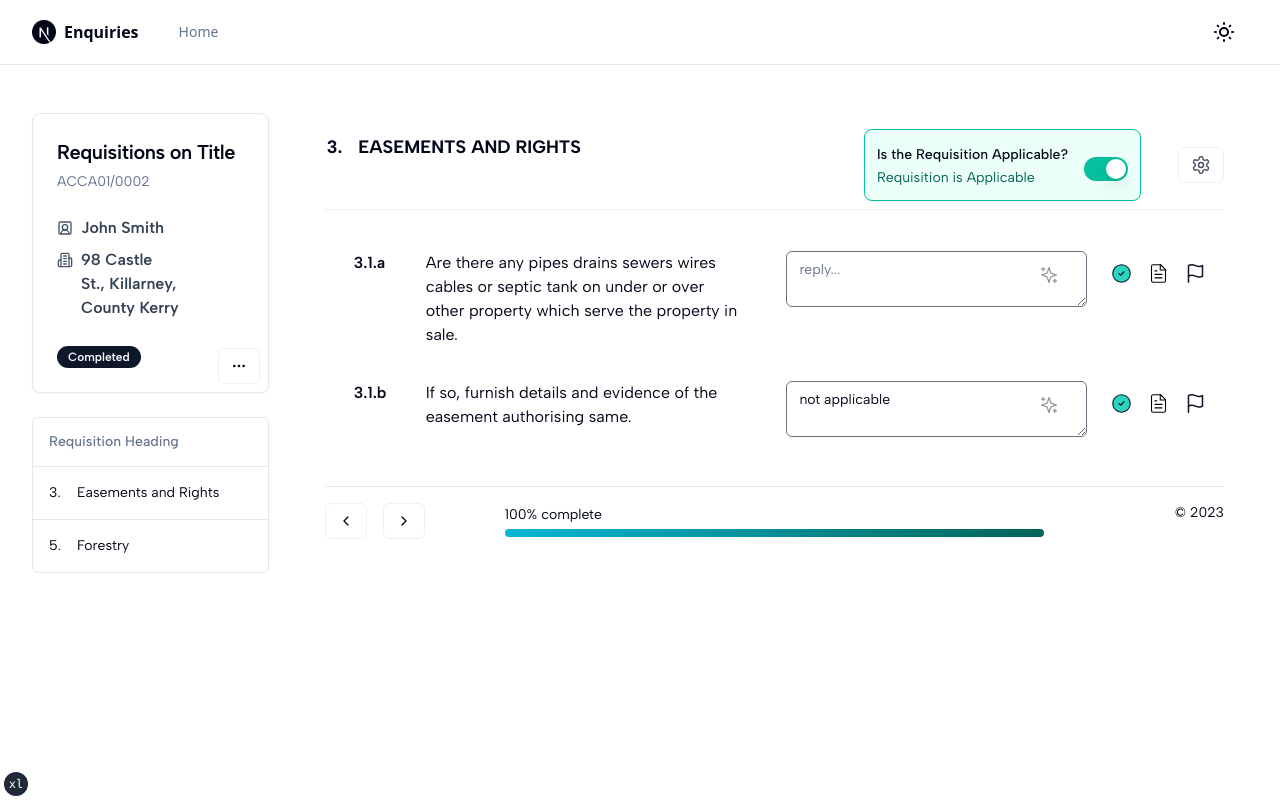
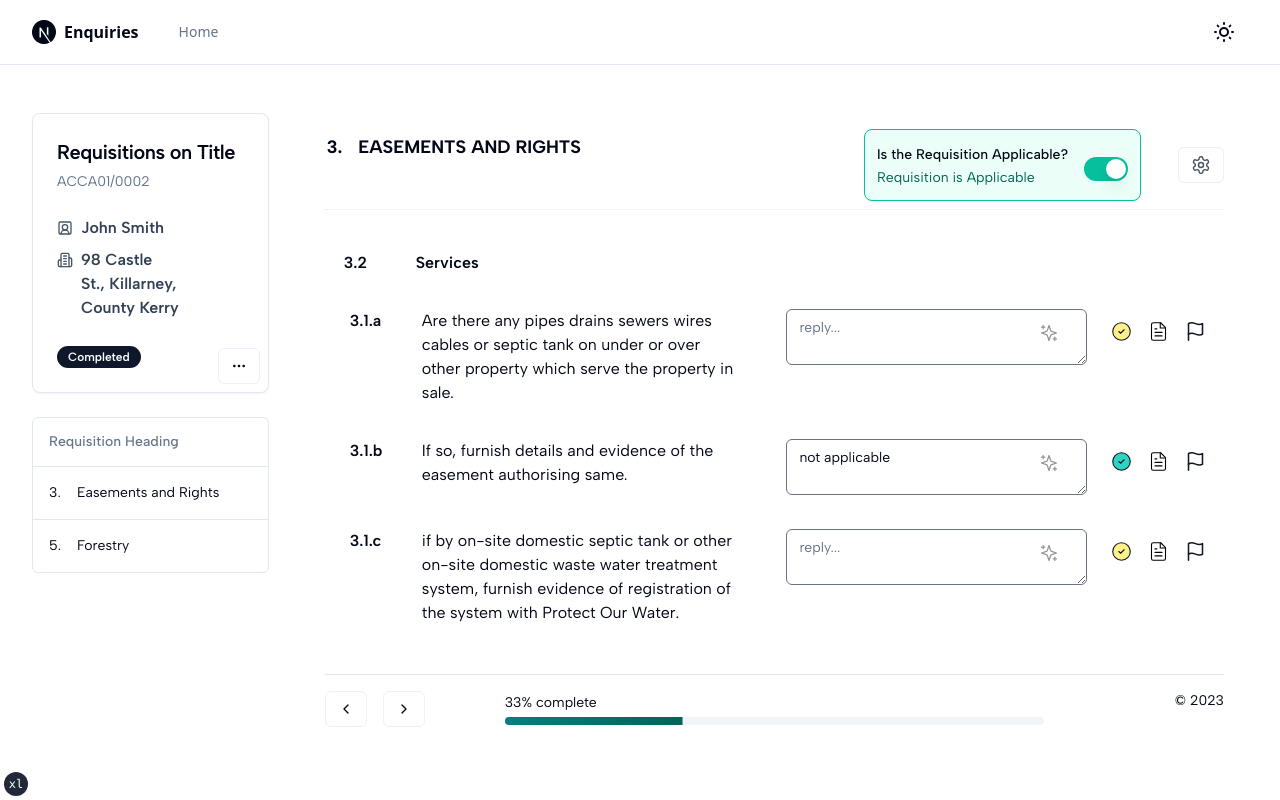
Before and after one commit to kanejoe/enquiries, a Next.js app: page /atomic_requisition in a window 1280 px wide. Built offline with nearby package versions, Linux system fonts and the light colour scheme.

Commit message:
finding a quashing a bug

```diff
--- a/app/atomic_requisition/AtomicRequisition.tsx
+++ b/app/atomic_requisition/AtomicRequisition.tsx
@@ -1,5 +1,3 @@
-import { CheckCircle, FileText } from "lucide-react"
-
 import { cn } from "@/lib/utils"
 
 import { FlaggedForm } from "./FlaggedForm"
@@ -22,7 +20,11 @@ export function AtomicRequisition({ requisition }: AtomicRequisitionProps) {
         <div className="lg:flex lg:w-1/2 lg:flex-row">
           <SectionSpacer level={requisition.level} />
           <SectionIndicator clauseRef={requisition.clauseRef} />
-          <SectionQuery query={requisition.query} />
+          <SectionQuery
+            query={requisition.query}
+            level={requisition.level}
+            isApplicable={requisition.isApplicable}
+          />
         </div>
         <div className="lg:flex lg:w-1/2 lg:flex-row">
           {requisition.isApplicable ? (
@@ -47,10 +49,10 @@ export function AtomicRequisition({ requisition }: AtomicRequisitionProps) {
 
 function SectionSpacer({ level }: { level: number }) {
   const spacer_class = cn({
-    "hidden lg:block": true,
+    "hidden lg:block shrink-0": true,
     "lg:w-[2px]": level === 1,
-    "lg:w-[12px]": level === 2,
-    "lg:w-[20px]": level === 3,
+    "lg:w-[8px]": level === 2,
+    "lg:w-[16px]": level === 3,
   })
   return <div className={spacer_class}> &nbsp; </div>
 }
@@ -63,8 +65,23 @@ function SectionIndicator({ clauseRef }: { clauseRef: string }) {
   )
 }
 
-function SectionQuery({ query }: { query?: string }) {
-  return <div className="lg:w-9/12">{query}</div>
+interface SectionQueryProps {
+  query: AtomicReq["query"]
+  level: AtomicReq["level"]
+  isApplicable: AtomicReq["isApplicable"]
+}
+
+function SectionQuery({ query, level, isApplicable }: SectionQueryProps) {
+  return (
+    <div
+      className={cn(
+        "lg:w-9/12",
+        level === 1 && isApplicable === false ? "font-semibold" : ""
+      )}
+    >
+      {query}
+    </div>
+  )
 }
 
 interface SectionReplyProps {
--- a/app/atomic_requisition/AtomicSectionContainer.tsx
+++ b/app/atomic_requisition/AtomicSectionContainer.tsx
@@ -5,21 +5,21 @@ import { AtomicReq } from "./reqStore"
 
 interface AtomicSectionContainerProps {
   bodyReqs: AtomicReq[]
-  isApplicable: AtomicReq["isApplicable"]
+  headingIsApplicable: AtomicReq["isApplicable"]
 }
 
 export function AtomicSectionContainer({
   bodyReqs,
-  isApplicable,
+  headingIsApplicable,
 }: AtomicSectionContainerProps) {
   const fieldsetCSS = cn(
     "group transition delay-200",
-    { "opacity-100": isApplicable },
-    { "opacity-50 bg-slate-50": !isApplicable }
+    { "opacity-100": headingIsApplicable },
+    { "opacity-50 bg-slate-50": !headingIsApplicable }
   )
   return (
     <section className="">
-      <fieldset className={fieldsetCSS} disabled={!isApplicable}>
+      <fieldset className={fieldsetCSS} disabled={!headingIsApplicable}>
         {bodyReqs.map((requisition) => {
           return <AtomicRequisition requisition={requisition} />
         })}
--- a/app/atomic_requisition/ReplyForm.tsx
+++ b/app/atomic_requisition/ReplyForm.tsx
@@ -69,7 +69,7 @@ export function ReplyForm({ reply, reqId }: ReplyFormProps) {
   const debouncedSubmit = useCallback(
     _.debounce((value: string) => {
       // Handle the submission here
-      useAtomicReqActions.patchReply(reqId, value)
+      if (reply !== value) useAtomicReqActions.patchReply(reqId, value)
     }, 1000),
     []
   )
@@ -142,7 +142,7 @@ export function ReplyForm({ reply, reqId }: ReplyFormProps) {
                       <MenubarContent className="w-64 font-albertsans">
                         <MenubarLabel className="flex flex-row bg-slate-50">
                           <ArrowDownWideNarrow size={20} strokeWidth={1.5} />
-                          <span className="ml-2 text-sm">
+                          <span className="ml-2 text-sm text-slate-800">
                             Select Precedent Text
                           </span>
                         </MenubarLabel>
--- a/app/atomic_requisition/data.ts
+++ b/app/atomic_requisition/data.ts
@@ -1,64 +1,12 @@
 import { AtomicRequisitionProps } from "@/types/AtomicRequisition"
 
 import { AtomicReqs } from "./reqStore"
-
-export const headings: AtomicRequisitionProps[] = [
-  {
-    reqId: "728ed52f",
-    clauseRef: "1.",
-    query: "Premises",
-    replyRequired: true,
-    level: 0,
-  },
-  {
-    reqId: "489e1d42",
-    clauseRef: "2.",
-    query: "Easements",
-    replyRequired: true,
-    level: 0,
-  },
-  {
-    reqId: "489e1d44",
-    clauseRef: "35.",
-    query: "Local Government (Multi Storey Buildings) Act 1988",
-    replyRequired: false,
-    level: 0,
-  },
-]
-
-export const req = {
-  reqId: "R43FKLF",
-  clauseRef: "2.1.(a)",
-  query:
-    "if so, state whether by Irish Water mains, on-site domestic septic tank or other on-site domestic waste water treatment system, or other",
-  reply: "not applicable",
-  level: 2,
-  replyRequired: true,
-}
-
-export const req1 = {
-  reqId: "R43FKLF",
-  clauseRef: "3.1.a",
-  query:
-    "Are there any pipes drains sewers wires cables or septic tank on under or over other property which serve the property in sale.",
-  reply: "not applicable",
-  level: 2,
-  replyRequired: true,
-}
-
-export const req0 = {
-  reqId: "43FJK",
-  clauseRef: "3.",
-  query: "Easements and Rights",
-  level: 0,
-  isApplicable: false,
-}
 
 // Initial state
 export const initialState: AtomicReqs = {
   requisitions: [
     {
-      reqId: "43FJK",
+      reqId: "43FfgaJK",
       clauseRef: "3.",
       query: "Easements and Rights",
       level: 0,
@@ -79,7 +27,18 @@ export const initialState: AtomicReqs = {
       isComplete: false,
     },
     {
-      reqId: "R43FKLF",
+      reqId: "R43FKLadsF",
+      clauseRef: "3.2",
+      query: "Services",
+      reply: "",
+      level: 1,
+      isApplicable: false,
+      isFlagged: false,
+      hasDoc: false,
+      isComplete: false,
+    },
+    {
+      reqId: "R43FKLfdasfF",
       clauseRef: "3.1.a",
       query:
         "Are there any pipes drains sewers wires cables or septic tank on under or over other property which serve the property in sale.",
@@ -91,11 +50,23 @@ export const initialState: AtomicReqs = {
       isComplete: false,
     },
     {
-      reqId: "R43FKLS",
+      reqId: "R43FcvzKLS",
       clauseRef: "3.1.b",
       query:
         "If so, furnish details and evidence of the easement authorising same.",
       reply: "not applicable",
+      level: 2,
+      isApplicable: true,
+      isFlagged: false,
+      hasDoc: false,
+      isComplete: true,
+    },
+    {
+      reqId: "R43FKdfdadLSa",
+      clauseRef: "3.1.c",
+      query:
+        "if by on-site domestic septic tank or other on-site domestic waste water treatment system, furnish evidence of registration of the system with Protect Our Water.",
+      reply: "",
       level: 2,
       isApplicable: true,
       isFlagged: false,
@@ -105,7 +76,7 @@ export const initialState: AtomicReqs = {
   ],
   headings: [
     {
-      reqId: "43FJK",
+      reqId: "43FfgaJK",
       clauseRef: "3.",
       query: "Easements and Rights",
       level: 0,
@@ -115,7 +86,7 @@ export const initialState: AtomicReqs = {
       isComplete: false,
     },
     {
-      reqId: "43FJKA",
+      reqId: "43dfasfdarqreFJKA",
       clauseRef: "5.",
       query: "Forestry",
       level: 0,
--- a/app/atomic_requisition/page.tsx
+++ b/app/atomic_requisition/page.tsx
@@ -34,7 +34,7 @@ export default function AtomicRequisitionPage() {
           {headingReq ? (
             <AtomicSectionContainer
               bodyReqs={bodyReqs}
-              isApplicable={headingReq.isApplicable}
+              headingIsApplicable={headingReq.isApplicable}
             />
           ) : null}
 
--- a/app/atomic_requisition/reqStore.ts
+++ b/app/atomic_requisition/reqStore.ts
@@ -131,7 +131,7 @@ export const useAtomicReqStore = create<AtomicReqState>((set) => ({
             (el: AtomicReq) => el.reqId === reqId
           )
           atomicRequisition.reply = reply
-          atomicRequisition.isComplete = true
+          atomicRequisition.isComplete = true // this is triggering automatically
         })
       ),
   },
```
